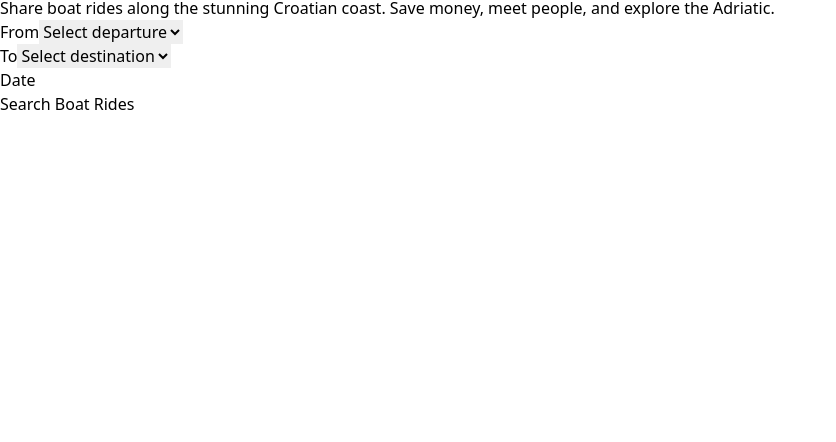
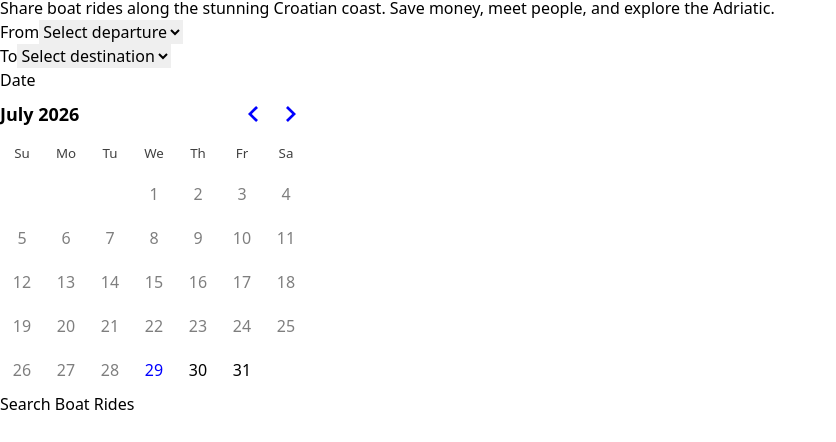
Before and after one commit to VukIG/Barka, a React (Vite) app: page / in a window 1280 px wide. Shown: the part 328-770 px from the top of the page, without its empty margins (0-836 px from the left). Built offline with nearby package versions, Linux system fonts and the light colour scheme.

Commit message:
Implemented calendar search input field through the DatePicker component. Installed radix-ui and react-day-picker libraries.
BUG: The calendar is always open and custom styling is needed to hide it unless the user presses the button

```diff
--- a/package.json
+++ b/package.json
@@ -10,8 +10,10 @@
     "preview": "vite preview"
   },
   "dependencies": {
+    "@radix-ui/react-popover": "^1.1.23",
     "lucide-react": "^1.27.0",
     "react": "^19.2.6",
+    "react-day-picker": "^10.0.1",
     "react-dom": "^19.2.6",
     "react-router": "^7.18.2"
   },
--- /dev/null
+++ b/src/components/DatePicker.jsx
@@ -0,0 +1,27 @@
+import { useState } from "react";
+import { DayPicker } from "react-day-picker";
+import { format } from "date-fns";
+import { Calendar as CalendarIcon } from "lucide-react";
+import * as Popover from "@radix-ui/react-popover";
+import "react-day-picker/dist/style.css";
+
+function DatePicker({ selected, onSelect, placeholder = "Pick a date", minDate }) {
+  const [open, setOpen] = useState(false);
+
+  return (
+    <Popover.Root open={open} onOpenChange={setOpen}>
+          <DayPicker
+            mode="single"
+            selected={selected}
+            onSelect={(date) => {
+              onSelect(date);
+              setOpen(false);
+            }}
+            disabled={{ before: minDate || new Date() }}
+            className="rdp-custom"
+          />
+    </Popover.Root>
+  );
+}
+
+export default DatePicker;
--- a/src/pages/Home.jsx
+++ b/src/pages/Home.jsx
@@ -1,6 +1,7 @@
+import DatePicker from "../components/DatePicker";
+
 import { useState } from "react";
 import { useNavigate } from "react-router";
-
 function Home() {
   const navigate = useNavigate();
   const [from, setFrom] = useState("");
@@ -33,11 +34,13 @@ function Home() {
             Share boat rides along the stunning Croatian coast. Save money, meet people, and explore the Adriatic.
           </p>
 
+          {/* Search Form */}
           <form
             onSubmit={handleSearch}
             className="bg-white rounded-2xl shadow-2xl p-6 md:p-8 w-full max-w-4xl"
           >
             <div className="grid grid-cols-1 md:grid-cols-3 gap-4 mb-4">
+              {/* From */}
               <div className="relative">
                 <label className="block text-sm font-medium text-gray-700 mb-2">
                   From
@@ -53,6 +56,7 @@ function Home() {
                 </select>
               </div>
 
+              {/* To */}
               <div className="relative">
                 <label className="block text-sm font-medium text-gray-700 mb-2">
                   To
@@ -68,11 +72,17 @@ function Home() {
                 </select>
               </div>
 
+              {/* Date */}
               <div className="relative">
                 <label className="block text-sm font-medium text-gray-700 mb-2">
                   Date
                 </label>
-
+                <DatePicker
+                  selected={date}
+                  onSelect={setDate}
+                  placeholder="Select date"
+                  minDate={new Date()}
+                />
               </div>
             </div>
 
```
Also changed, not shown: 1 other file (tests, documents, lock files or other folders).
